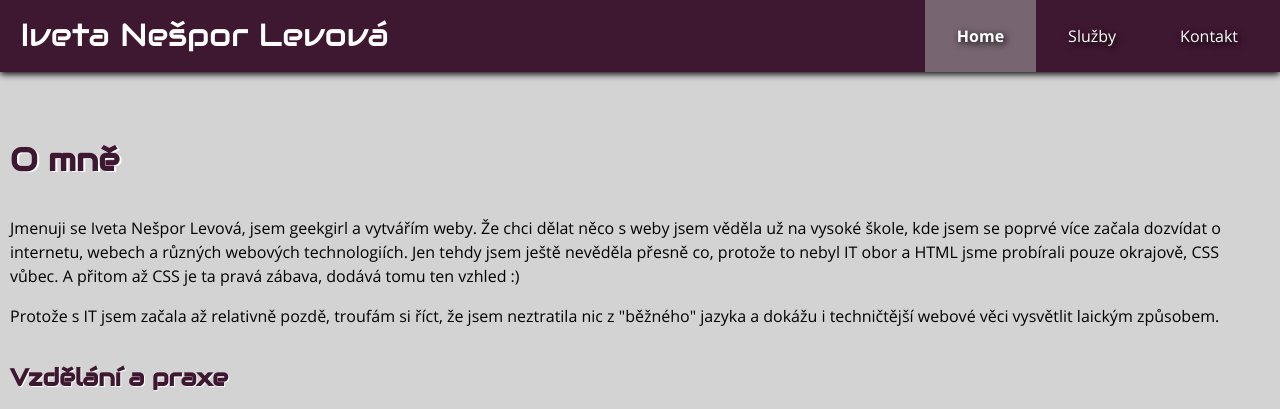
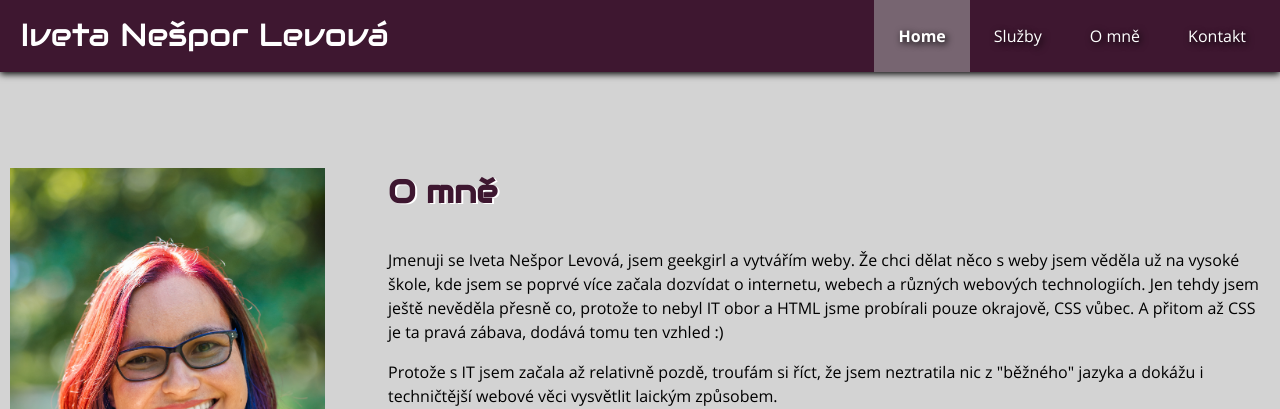
Before and after one commit to IxAriela/koderka-old, a PHP site: template pages/page_o-mne.php in a window 1280 px wide. Shown: the top 409 px of the page. Run offline with PHP 8.4, Linux system fonts and the light colour scheme; the template is opened without the code that fills it, so the values that code supplies are empty; some libraries are stand-ins or nearby versions.

Commit message:
sekce O mně + její aktivování v menu, nastylování odkazů

```diff
--- a/design/css/general.css
+++ b/design/css/general.css
@@ -6,6 +6,12 @@ body {
   font-family: open_sans, arial;
 }
 
+a {
+    color: #3E1730;
+}
+a:hover {
+    text-decoration: none;
+}
 
 p {
     margin: 1rem 0;
--- a/design/css/main.css
+++ b/design/css/main.css
@@ -40,7 +40,7 @@ shadow: 2px 2px 7px #000
 }
 .ul-menu li a {
     display: block;
-    padding: 1.5rem 2rem;
+    padding: 1.5rem;
     color: #FFFFFF;
     text-decoration: none;
     text-shadow: 2px 2px 7px #000;
--- a/design/layout/header.php
+++ b/design/layout/header.php
@@ -28,6 +28,7 @@
 
 
         <script src="https://ajax.googleapis.com/ajax/libs/jquery/1.11.3/jquery.min.js"></script>
+        <script src="<?php echo(PREFIX); ?>system/js/jquery.fancybox.js"></script>
         <script src="script.js"></script>
 
         <script type="text/javascript">
@@ -89,7 +90,7 @@
                                 <!--<li><a<?php if ($page == "ux-konzultace") echo(' class="active"'); ?> href="<?php echo(PREFIX); ?>sluzby/ux-konzultace.html">UX konzultace</a></li>-->
                             </ul>
                         </li>
-                        <!--<li><a<?php if ($page == "o-mne") echo(' class="active"'); ?> href="<?php echo(PREFIX); ?>o-mne.html">O mně</a></li>-->
+                        <li><a<?php if ($page == "o-mne") echo(' class="active"'); ?> href="<?php echo(PREFIX); ?>o-mne.html">O&nbsp;mně</a></li>
                         <li><a<?php if ($page == "kontakty") echo(' class="active"'); ?> href="<?php echo(PREFIX); ?>kontakty.html">Kontakt</a></li>
                     </ul>
                 </nav><!-- /.menu -->
--- a/pages/page_o-mne.php
+++ b/pages/page_o-mne.php
@@ -3,8 +3,11 @@ include("design/layout/header.php");
 ?>
 
 
+<div class="clearfix padding2">
+
+    <img class="imgLeft margin1" alt="Iveta Nešpor Levová, fotil Marek Mantič" title="fotil Marek Mantič" src="<?php echo PREFIX; ?>design/img/materska.jpg" />
+
     <h1>O mně</h1>
-
     <p>
         Jmenuji se Iveta Nešpor Levová, jsem geekgirl a vytvářím weby. Že chci dělat něco s weby jsem věděla už na vysoké škole, kde jsem se poprvé
         více začala dozvídat o internetu, webech a různých webových technologiích. Jen tehdy jsem ještě nevěděla přesně co, protože
@@ -14,10 +17,22 @@ include("design/layout/header.php");
         Protože s IT jsem začala až relativně pozdě, troufám si říct, že jsem neztratila nic
         z "běžného" jazyka a dokážu i techničtější webové věci vysvětlit laickým způsobem.
     </p>
+    <p>
+        Nyní jsem na rodičovské dovolené a protože mozek potřebuje trénovat a kódění procvičovat, rozhodla jsem se
+        začít podnikat. Na rozjezd je to ideální čas.
+    </p>
+    <p>
+        Pokud by vás má cesta k IT či začátky podnikání zajímaly více, můžete si počíst na mém <a href="https://blog.koderka.net">občasném blogu</a>.
+        Třeba tam časem přibude ještě pár dalších článků.
+    </p>
 
-<div class="education clearfix">
+</div>
+</div>
+<div class="bgLight padding2">
+    <div class="container clearfix">
+        <img class="imgRight margin1" alt="Vzdělání; Obrázek z Unsplash od Andrew Neel" title="Obrázek z Unsplash od Andrew Neel" src="<?php echo PREFIX; ?>design/img/education.jpg" />
+
         <h2>Vzdělání a praxe</h2>
-    <img class="imgLeft" alt="Vzdělání a praxe" title="Vzdělání a praxe" src="design/img/Zivotopis.jpg">
 
         <div class="textRight">
             <p>
@@ -35,26 +50,30 @@ include("design/layout/header.php");
                 i základy PHP, ale programování mě nebaví tolik, jako styly.
             </p>
         </div>
-</div><!--/.education-->
-
-<div class="certificats clearfix">
+    </div>
+</div>
+<div class="padding2">
+    <div class="container clearfix">
         <h2>Certifikáty a absolvovaná školení</h2>
         <p>
             Jako každý, kdo chce zůstat ve svém oboru dobrý, se i vzdělávám. Prošla jsem různá školení a další
             určitě budou přibývat i v budoucnu.
         </p>
         <ul>
-        <li><a href="https://www.vzhurudolu.cz/kurzy/webova-koderina">Martin Michálek: Dnešní webová kodéřina</a></li>
+            <li><a href="<?php echo(PREFIX); ?>design/img/certs/fajnOvy-web.jpg" data-fancybox="certificates">Czechitas: FajnOvy web</a></li>
+            <li>Martin Michálek: Dnešní webová kodéřina</li>
             <li>Martin Michálek: Responzivní web</li>
+            <li><a href="<?php echo(PREFIX); ?>design/img/certs/bezpecnost.jpg" data-fancybox="certificates">Michal Špaček: Bezpečnost a výkonnost webových aplikací</a></li>
 
         </ul>
         <a class="foto" href="<?php echo(PREFIX); ?>foto/martin/1.jpg" data-fancybox="gallery"><img src="<?php echo(PREFIX); ?>foto/martin/1m.jpg" alt="" /></a>
         <a class="foto" href="<?php echo(PREFIX); ?>foto/martin/2.jpg" data-fancybox="gallery"><img src="<?php echo(PREFIX); ?>foto/martin/2m.jpg" alt="" /></a>
         <a class="foto" href="<?php echo(PREFIX); ?>foto/martin/3.jpg" data-fancybox="gallery"><img src="<?php echo(PREFIX); ?>foto/martin/3m.jpg" alt="" /></a>
         <a class="foto" href="<?php echo(PREFIX); ?>foto/martin/4.jpg" data-fancybox="gallery"><img src="<?php echo(PREFIX); ?>foto/martin/4m.jpg" alt="" /></a>
-</div><!--/.certificats-->
+    </div>
+</div>
 
-<div class="projects clearfix">
+<!--<div class="projects clearfix">
     <h2>Projekty</h2>
     <p>
         Větší i menší projekty, které mě provázely životem v mém volném čase.
@@ -117,11 +136,11 @@ include("design/layout/header.php");
             </p>
         </div>
     </div>
-</div>
+</div>-->
 
 
 
-<div class="hobbies clearfix">
+<!--<div class="hobbies clearfix">
     <h2>Koníčky</h2>
     <img class="imgLeft" alt="Koníčky" title="Koníčky" src="design/img/Konicky.jpg">
     <div class="textRight">
@@ -142,7 +161,7 @@ include("design/layout/header.php");
             (viz <a href="index.html#projekty">Projekty</a>).
         </p>
     </div>
-</div><!--/.row-->
+</div>-->
 
 
 
```
Also changed, not shown: pages/page_kontakty.php (+4 -3 lines), design/img/certs/bezpecnost.jpg (renamed from design/img/certs/img20210416_15590474.jpg), design/img/certs/fajnOvy-web.jpg (added), design/img/certs/img20210416_15163922.jpg (deleted), design/img/education.jpg (added). Lines whose indentation alone changed are shown as unchanged.
